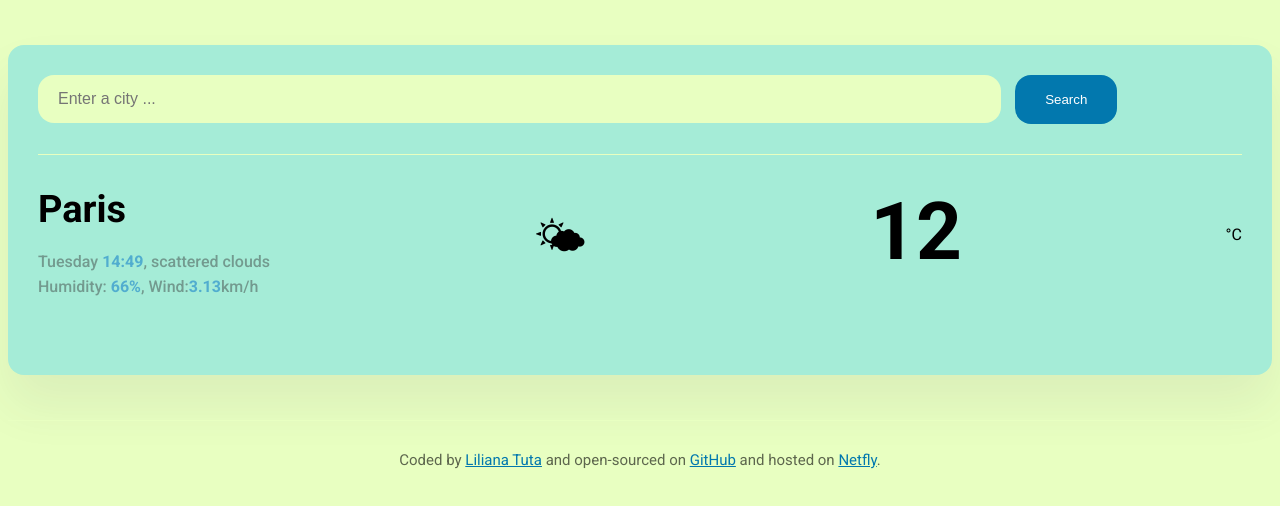
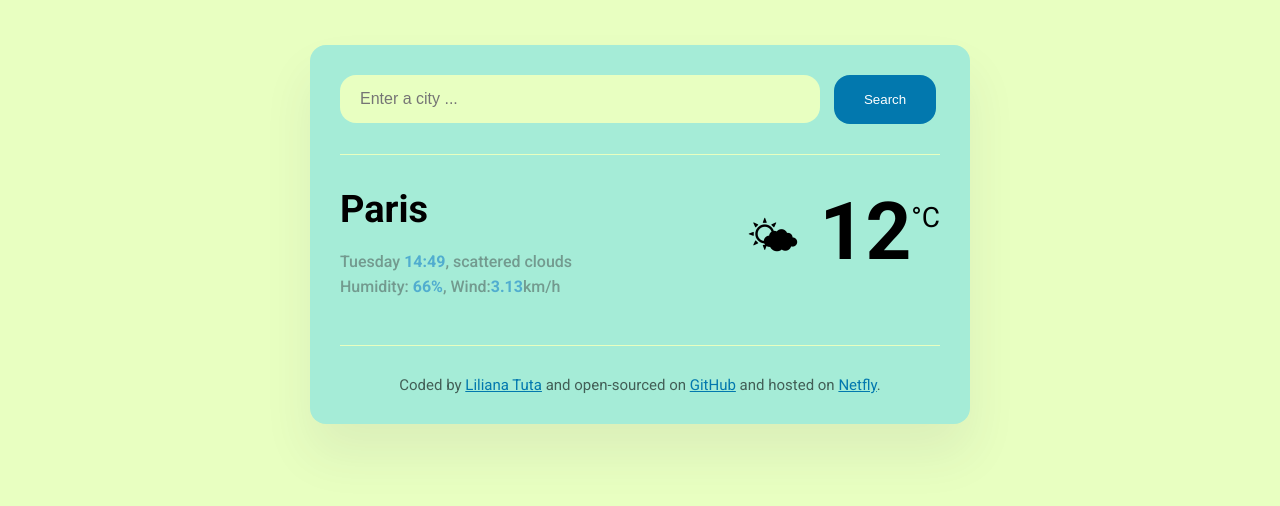
Before and after one commit to lilianatutza/Meteo-project-, a plain HTML site: page index.html in a window 1280 px wide. Drawn offline with Linux system fonts and the light colour scheme.

Commit message:
bug found in the div

```diff
--- a/index.html
+++ b/index.html
@@ -36,14 +36,13 @@
               <br />
               Humidity: <strong>66%</strong>, Wind:<strong>3.13</strong>km/h
             </p>
-          </div class="weather-app-temperature-container">
-          <div class="weather-app-icon">🌤</div>
-          <div class="weather-app-temperature">12</div>
-          <div class="weather-app-unit">°C</div>
+          </div>
+          <div class="weather-app-temperature-container">
+            <div class="weather-app-icon">🌤</div>
+            <div class="weather-app-temperature">12</div>
+            <div class="weather-app-unit">°C</div>
+          </div>
         </div>
-          </div>
-
-
       </main>
       <footer>
         Coded by
--- a/src/styles.css
+++ b/src/styles.css
@@ -4,12 +4,11 @@ body {
 
   .weather-app {
     background-color: #a5ecd7;
-    max-width: 600 px;
+    max-width: 600px;
     margin: 45px auto;
     box-shadow: 0 30px 50px rgba(65, 50, 100, 0.08);
     border-radius: 16px;
     padding: 30px;
-    font-family: "Roboto", sans-serif;
   }
   a {
     color: #0278ae;
@@ -18,9 +17,7 @@ body {
 header {
   border-bottom: 1px solid #e8ffc1;
   padding: 0 0 30px 0;
-
 }
-
 
 .search-form-input {
   background-color: #e8ffc1;
@@ -28,7 +25,6 @@ header {
   border-radius: 16px;
   width: 80%;
   font-size: 16px;
-  font-palette: #0278ae;
   padding: 15px 20px;
 }
 
@@ -43,6 +39,10 @@ header {
 main {
   margin: 30px 0;
 }
+.weather-app-data {
+  display: flex;
+  justify-content: space-between;
+}
 .weather-app-city {
   margin: 0;
   font-size: 38px;
@@ -54,31 +54,28 @@ main {
   color: rgba(39, 33, 36, 0.4);
   font-weight: 500;
 }
-
+.weather-app-details strong {
+  color: #51adcf;
+}
 
 .weather-app-temperature-container {
   display: flex;
 }
-.weather-app-details strong {
-  color: #51adcf;
+.weather-app-icon {
+  font-size: 44px;
+  margin-top: 22px;
 }
 .weather-app-temperature {
   font-size: 80px;
   margin-left: 20px;
   font-weight: bold;
 }
-.weather-app-icon{
-  font-size: 44px;
-  margin-top: 22px;
+
+.weather-app-unit {
+  margin-top: 16px;
+  font-size: 28px;
 }
-.weather-app-unit{
-  margin-top: 40px;
-  font-size: 16px;
-}
-.weather-app-data {
-  display: flex;
-  justify-content: space-between;
-}
+
 footer {
   border-top: 1px solid #e8ffc1;
   padding: 30px 0 0 0;
```
